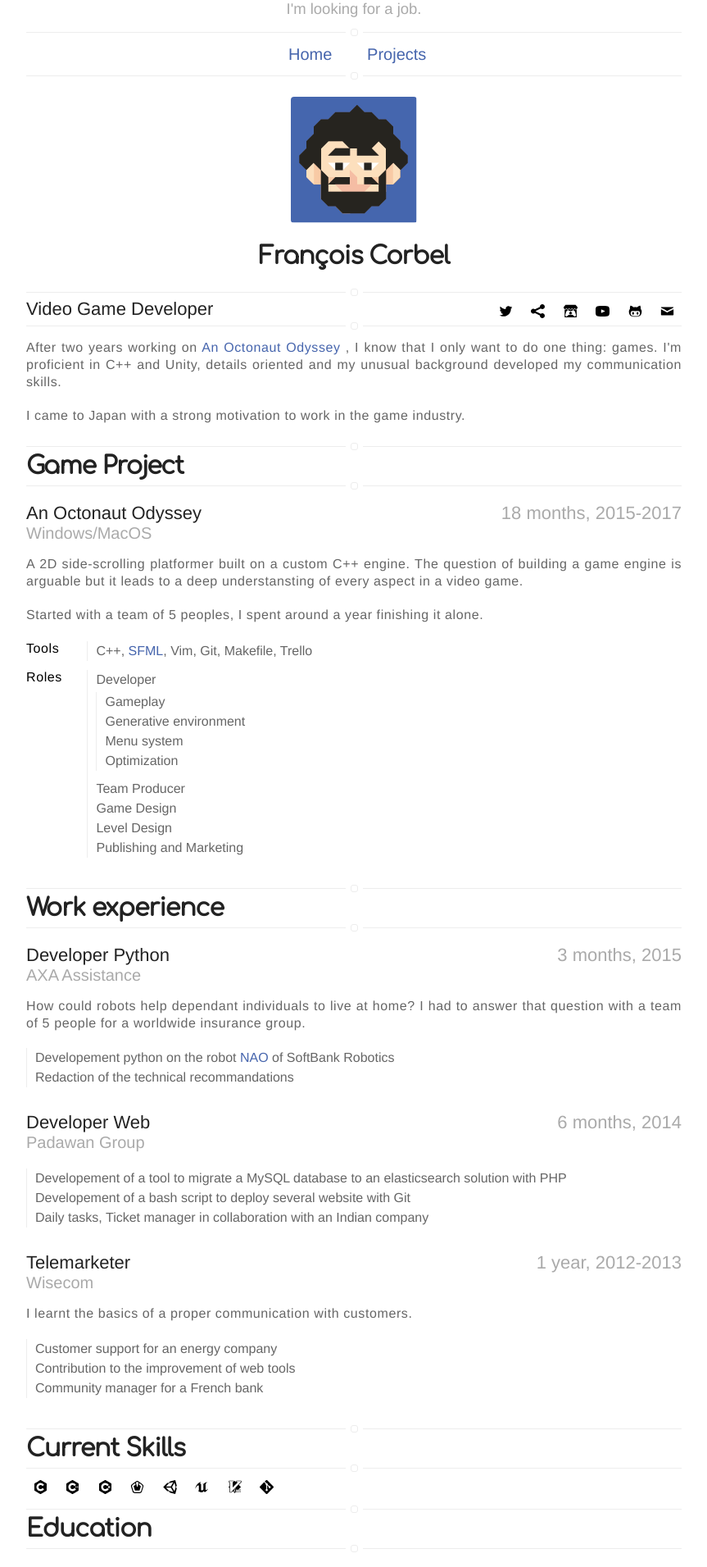
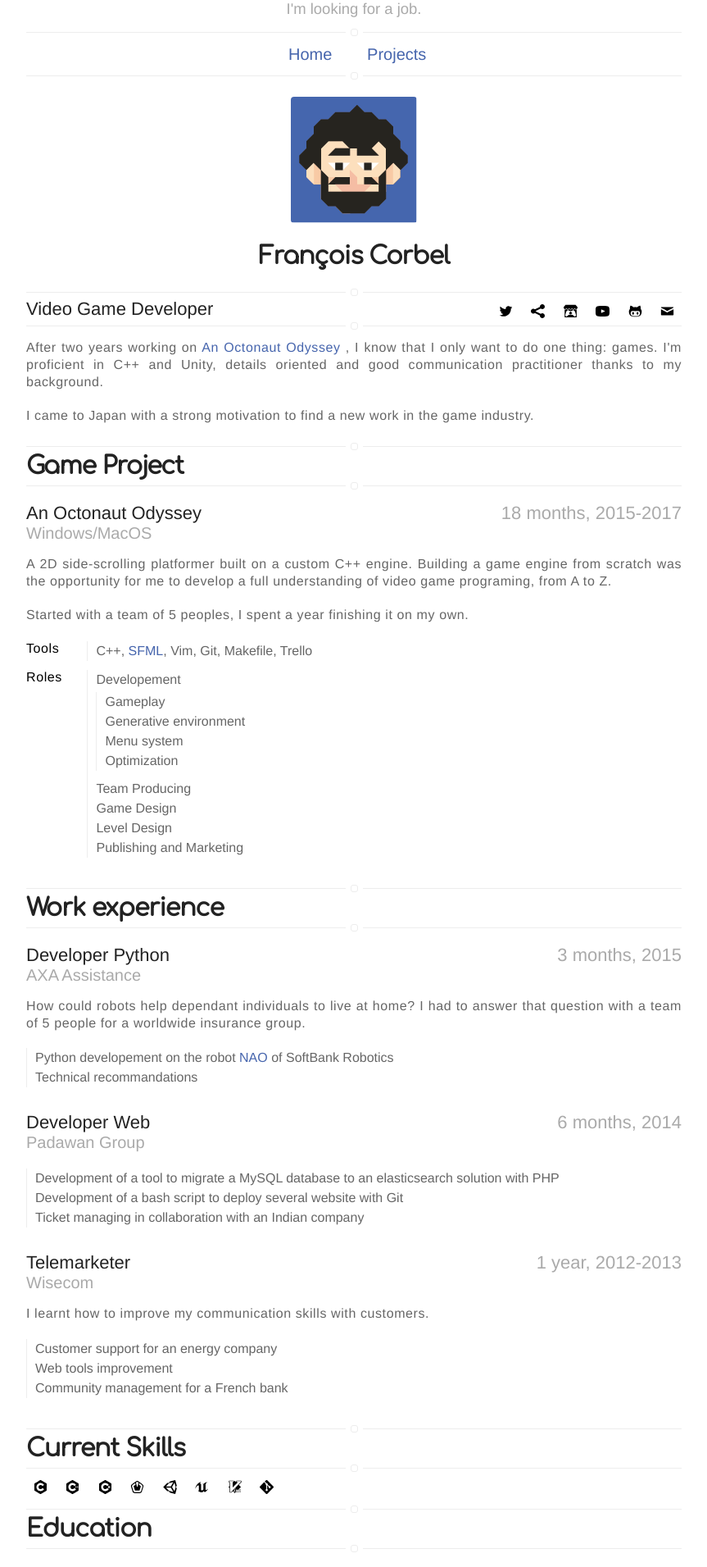
Before and after one commit to fcvalise/fcvalise.github.io, a Jekyll site: the page built from resume.html, in a window 1280 px wide. Shown: the top 1911 px of the page at 82% size, without its empty margins (208-1071 px from the left). Built offline with Jekyll 4.4.1, drawn with Linux system fonts in a browser that asks for light colours; nearby versions of some CDN libraries; some of the changed text lies outside the part shown.

Commit message:
Add cutstom li & modifications content

```diff
--- /dev/null
+++ b/_includes/custom-li.html
@@ -0,0 +1,6 @@
+<div class="custom-li">
+    <div class="back-rect">
+        <div class="front-rect">
+        </div>
+    </div>
+</div>
--- a/_includes/resume.html
+++ b/_includes/resume.html
@@ -9,9 +9,9 @@
         <div class="right"> {% include social-links.html %}</div>
         {% include hr-custom.html %}
         <p> After two years working on <a alt="anoctonautodyssey.com" href="https://anoctonautodyssey.com" target="_blank">An Octonaut Odyssey</a>
-        , I know that I only want to do one thing: games. I'm proficient in C++ and Unity, details oriented and my unusual background
-        developed my communication skills.</p>
-        <p>I came to Japan with a strong motivation to work in the game industry.</p>
+        , I know that I only want to do one thing: games. I'm proficient in C++ and Unity, details oriented and good communication practitioner thanks
+        to my background.</p>
+        <p>I came to Japan with a strong motivation to find a new work in the game industry.</p>
     </div>
 
     <div class="experience">
@@ -23,22 +23,22 @@
             <h2 class="title">An Octonaut Odyssey</h2>
             <h2 class="date">18 months, 2015-2017</h2>
             <h3>Windows/MacOS</h3>
-            <p>A 2D side-scrolling platformer built on a custom C++ engine. The question of building a game engine
-            is arguable but it leads to a deep understansting of every aspect in a video game.
-            <p>Started with a team of 5 peoples, I spent around a year finishing it alone.</p>
+            <p>A 2D side-scrolling platformer built on a custom C++ engine. Building a game engine from scratch was the opportunity for
+            me to develop a full understanding of video game programing, from A to Z.
+            <p>Started with a team of 5 peoples, I spent a year finishing it on my own.</p>
             <p class="ul-title"><strong>Tools</strong></p>
             <ul><li>C++, <a alt="sfml-dev.org" href="https://www.sfml-dev.org/">SFML</a>, Vim, Git, Makefile, Trello</li></ul>
             <br>
             <p class="ul-title"><strong>Roles</strong></p>
             <ul>
-            <li>Developer</li>
+            <li>Developement</li>
             <li><ul>
                 <li>Gameplay</li>
                 <li>Generative environment</li>
                 <li>Menu system</li>
                 <li>Optimization</li>
             </ul></li>
-            <li>Team Producer</li>
+            <li>Team Producing</li>
             <li>Game Design</li>
             <li>Level Design</li>
             <li>Publishing and Marketing</li>
@@ -56,8 +56,8 @@
             <p>How could robots help dependant individuals to live at home? I had to answer that question
             with a team of 5 people for a worldwide insurance group.</p>
             <ul>
-                <li>Developement python on the robot <a alt="softbankrobotics.com/nao" href="https://www.ald.softbankrobotics.com/en/robots/nao">NAO</a> of SoftBank Robotics</li>
-                <li>Redaction of the technical recommandations</li>
+                <li>Python developement on the robot <a alt="softbankrobotics.com/nao" href="https://www.ald.softbankrobotics.com/en/robots/nao">NAO</a> of SoftBank Robotics</li>
+                <li>Technical recommandations</li>
             </ul>
         </div>
 
@@ -67,9 +67,9 @@
             <h3>Padawan Group</h3>
             <p></p>
             <ul>
-                <li>Developement of a tool to migrate a MySQL database to an elasticsearch solution with PHP</li>
-                <li>Developement of a bash script to deploy several website with Git</li>
-                <li>Daily tasks, Ticket manager in collaboration with an Indian company</li>
+                <li>Development of a tool to migrate a MySQL database to an elasticsearch solution with PHP</li>
+                <li>Development of a bash script to deploy several website with Git</li>
+                <li>Ticket managing in collaboration with an Indian company</li>
             </ul>
         </div>
 
@@ -77,12 +77,12 @@
             <h2 class="title">Telemarketer</h2>
             <h2 class="date">1 year, 2012-2013</h2>
             <h3>Wisecom</h3>
-            <p>I learnt the basics of a proper communication with customers.</p>
+            <p>I learnt how to improve my communication skills with customers.</p>
 
             <ul>
                 <li>Customer support for an energy company</li>
-                <li>Contribution to the improvement of web tools</li>
-                <li>Community manager for a French bank</li>
+                <li>Web tools improvement</li>
+                <li>Community management for a French bank</li>
             </ul>
         </div>
 
@@ -107,10 +107,10 @@
             <h2 class="title">Computer science</h2>
             <h2 class="date">2013-2017</h2>
             <h3>42 School, Paris</h3>
-            <p>The school 42 is a french innovative school of programming. The process of learning is project based
-            and strongly linked to the work environement. More than learning programming, I learnt how to learn.</p>
+            <p>École 42 is a French innovative school of programming. The process of learning is project based
+            and highly professionalizing. More than learning programming, I learnt to learn.</p>
             <ul>
-                <li>Specialisation in graphics and algorithms</li>
+                <li>Specialization in graphics and algorithms</li>
             </ul>
         </a>
             <p>Some links to learn more about 42:
@@ -128,10 +128,10 @@
         <div class="elem">
             <h2 class="title">English University</h2>
             <h2 class="date">2009-2010</h2>
-            <h3>Villejean université, Rennes</h3>
+            <h3>Villejean Université, Rennes</h3>
         </div>
         <div class="elem">
-            <h2 class="title">Science Baccalauréat, specialisation in Engineering</h2>
+            <h2 class="title">Science Baccalauréat, specialized in Engineering</h2>
             <h2 class="date">2008</h2>
         </div>
     </div>
--- a/_includes/style.scss
+++ b/_includes/style.scss
@@ -16,6 +16,7 @@
 @import "components/footer";
 @import "components/header";
 @import "components/hr-custom";
+@import "components/custom-li";
 @import "components/nav";
 @import "components/others";
 @import "components/pagination";
--- /dev/null
+++ b/_sass/components/custom-li.sass
@@ -0,0 +1,25 @@
+.custom-li
+    position: relative
+    display: inline-block
+    vertical-align: middle
+    width: 0px
+
+    > .back-rect
+        position: relative
+        left: -16px
+        width: 15px
+        height: 15px
+        background-color: #fff
+        border-radius: 4px
+        margin-left: auto
+        margin-right: auto
+
+        > .front-rect
+            position: absolute
+            width: 4px
+            height: 4px
+            background-color: #fff
+            border: 1px solid $epsilon
+            border-radius: 3px
+            margin-left: 3px
+            margin-top: 3px
```
Also changed, not shown: other parts of _includes/resume.html (+2 -2 lines), _sass/components/resume.sass (line endings or trailing spaces).
